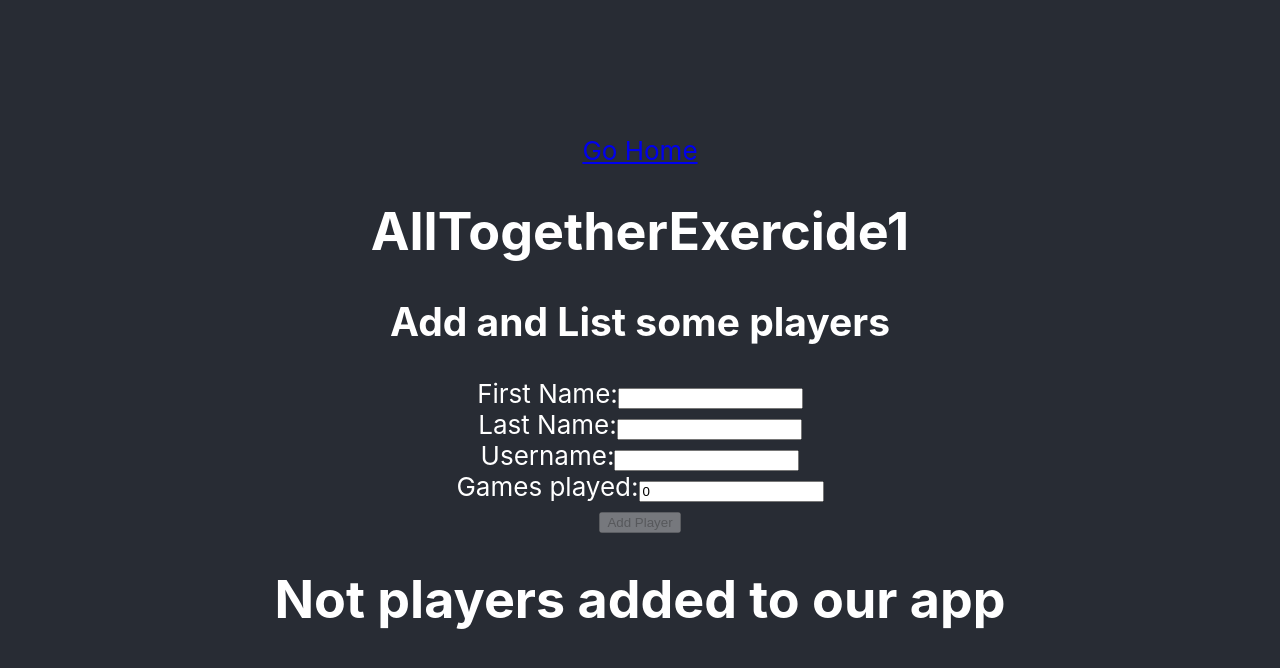
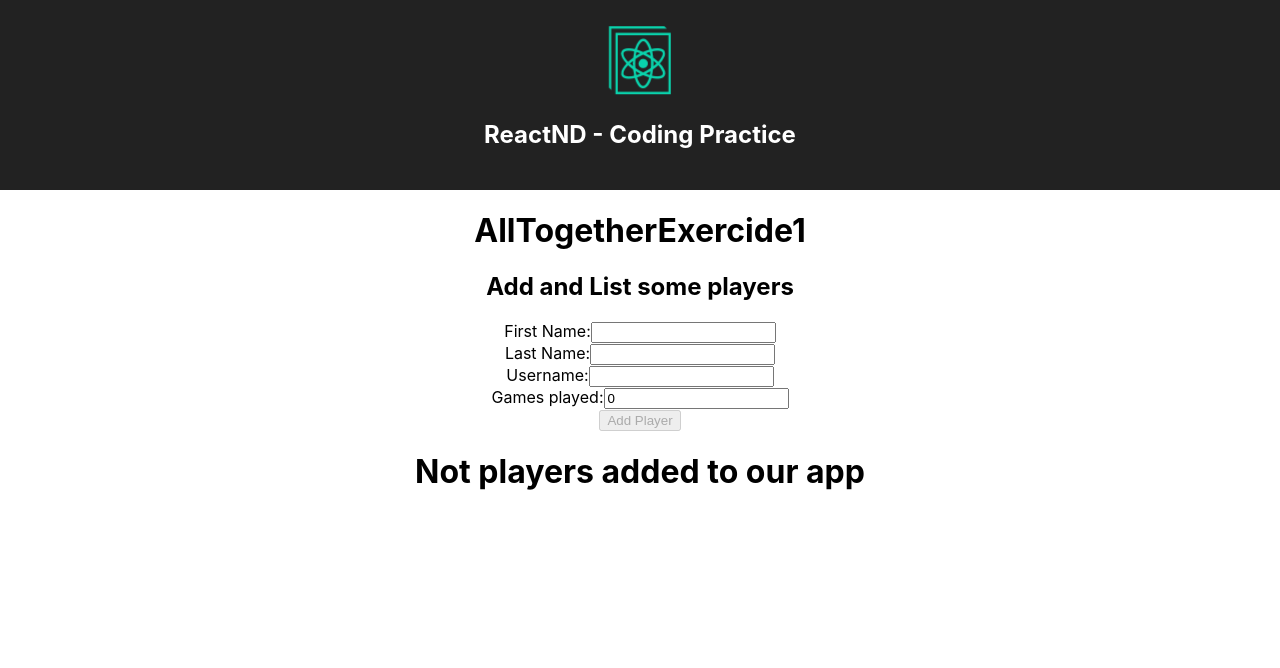
Before and after one commit to carlosloureda/react-nanodegree-fundamentals-exercises, a React (Create React App) app: page /lesson3/all-together-1 in a window 1280 px wide. Shown: the top 668 px of the page. Built offline with nearby package versions, Linux system fonts and the light colour scheme.

Commit message:
style/refactor: Refactored to have all views the same design

```diff
--- a/src/App.css
+++ b/src/App.css
@@ -3,20 +3,30 @@
 }
 
 .App-logo {
-  height: 40vmin;
+  animation: App-logo-spin infinite 20s linear;
+  height: 80px;
 }
 
 .App-header {
-  background-color: #282c34;
-  min-height: 100vh;
-  display: flex;
-  flex-direction: column;
-  align-items: center;
-  justify-content: center;
-  font-size: calc(10px + 2vmin);
+  background-color: #222;
+  height: 150px;
+  padding: 20px;
   color: white;
 }
 
-.App-link {
-  color: #09d3ac;
+.App-title {
+  font-size: 1.5em;
 }
+
+.App-intro {
+  font-size: large;
+}
+
+@keyframes App-logo-spin {
+  from {
+    transform: rotate(0deg);
+  }
+  to {
+    transform: rotate(360deg);
+  }
+}
--- a/src/App.js
+++ b/src/App.js
@@ -1,8 +1,8 @@
 import React from "react";
+import AllTogetherExercise1 from "./components/AllTogetherExercise1/AllTogetherExercise1";
 import "./App.css";
-import AllTogetherExercise1 from "./components/AllTogetherExercise1/AllTogetherExercise1";
-
 import { BrowserRouter as Router, Switch, Route, Link } from "react-router-dom";
+import logo from "./logo.svg";
 
 const Nav = () => {
   return (
@@ -18,10 +18,14 @@ const Nav = () => {
 
 function App() {
   return (
+    <Router>
       <div className="App">
         <header className="App-header">
-        <Router>
-          <div>
+          <Link to="/">
+            <img src={logo} className="App-logo" alt="logo" />
+          </Link>
+          <h1 className="App-title">ReactND - Coding Practice</h1>
+        </header>
         <Switch>
           <Route path="/lesson3/all-together-1">
             <AllTogetherExercise1 />
@@ -33,8 +37,6 @@ function App() {
         </Switch>
       </div>
     </Router>
-      </header>
-    </div>
   );
 }
 
--- a/src/components/AllTogetherExercise1/AllTogetherExercise1.js
+++ b/src/components/AllTogetherExercise1/AllTogetherExercise1.js
@@ -1,7 +1,7 @@
 import React from "react";
+
 import AddPlayer from "./AddPlayer";
 import Players from "./Players";
-import { Link } from "react-router-dom";
 
 class AllTogetherExercide1 extends React.Component {
   state = {
@@ -32,8 +32,6 @@ class AllTogetherExercide1 extends React.Component {
   render() {
     return (
       <div>
-        {/* Router is outside the Lesson 3 exercises, just added for having all the exercises together */}
-        <Link to="/">Go Home</Link>
         <h1>AllTogetherExercide1</h1>
         <h2>Add and List some players</h2>
         <AddPlayer onAddNewPlayer={this.onAddNewPlayer} />
```
Lines whose indentation alone changed are shown as unchanged.
